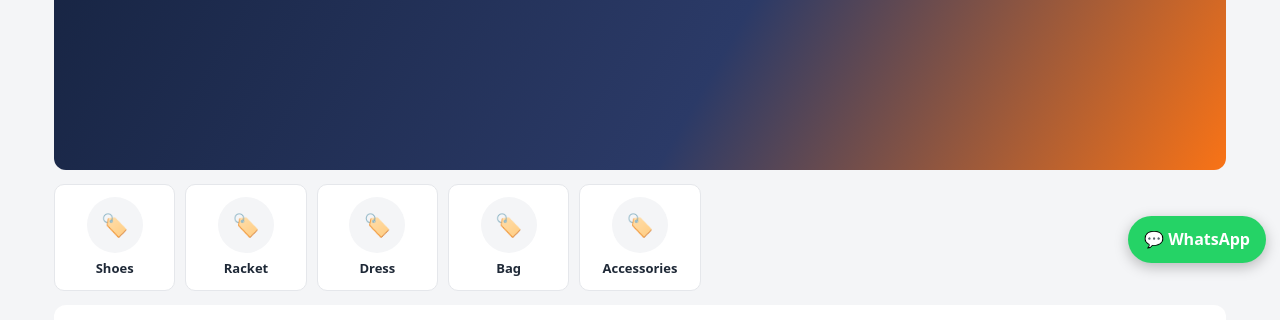
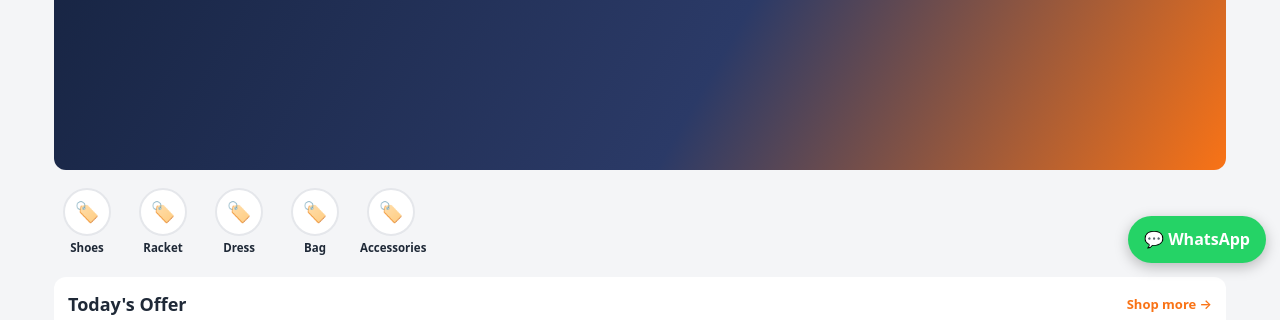
Before and after one commit to zohir630/Bdzz, a plain HTML site: page index.html in a window 1280 px wide. Shown: the part 457-777 px from the top of the page. Drawn offline with Linux system fonts and the light colour scheme.

Commit message:
Update style.css

```diff
--- a/style.css
+++ b/style.css
@@ -36,10 +36,11 @@ button{font:inherit;cursor:pointer}
 .slider .dots i.on{background:#fff}
 .hero{position:absolute;inset:0;display:flex;flex-direction:column;justify-content:center;padding:0 8%;color:#fff;background:linear-gradient(120deg,var(--pri),#2b3a67 60%,var(--acc))}
 .hero h2{font-size:clamp(22px,4vw,44px)}.hero p{margin-top:6px;opacity:.9}
-.cats{display:grid;grid-template-columns:repeat(auto-fill,minmax(110px,1fr));gap:10px;margin:14px 0}
-.cat{background:#fff;border:1px solid var(--bd);border-radius:10px;padding:12px 6px;text-align:center;font-size:13px;font-weight:600}
-.cat:hover{border-color:var(--acc)}
-.cat .ci{width:56px;height:56px;border-radius:50%;margin:0 auto 6px;background:var(--bg);display:grid;place-items:center;font-size:22px;overflow:hidden}
+.cats{display:flex;gap:14px;overflow-x:auto;margin:14px 0;padding:4px 2px 8px;scrollbar-width:none}
+.cats::-webkit-scrollbar{display:none}
+.cat{flex:0 0 auto;width:62px;text-align:center;font-size:11.5px;font-weight:600;line-height:1.2}
+.cat:hover .ci{border-color:var(--acc)}
+.cat .ci{width:48px;height:48px;border-radius:50%;margin:0 auto 5px;background:#fff;border:2px solid var(--bd);display:grid;place-items:center;font-size:20px;overflow:hidden}
 .cat .ci img{width:100%;height:100%;object-fit:cover}
 .sec{background:#fff;border-radius:12px;padding:14px;margin:14px 0}
 .sec h2{font-size:18px;display:flex;justify-content:space-between;align-items:center;margin-bottom:12px}
```
